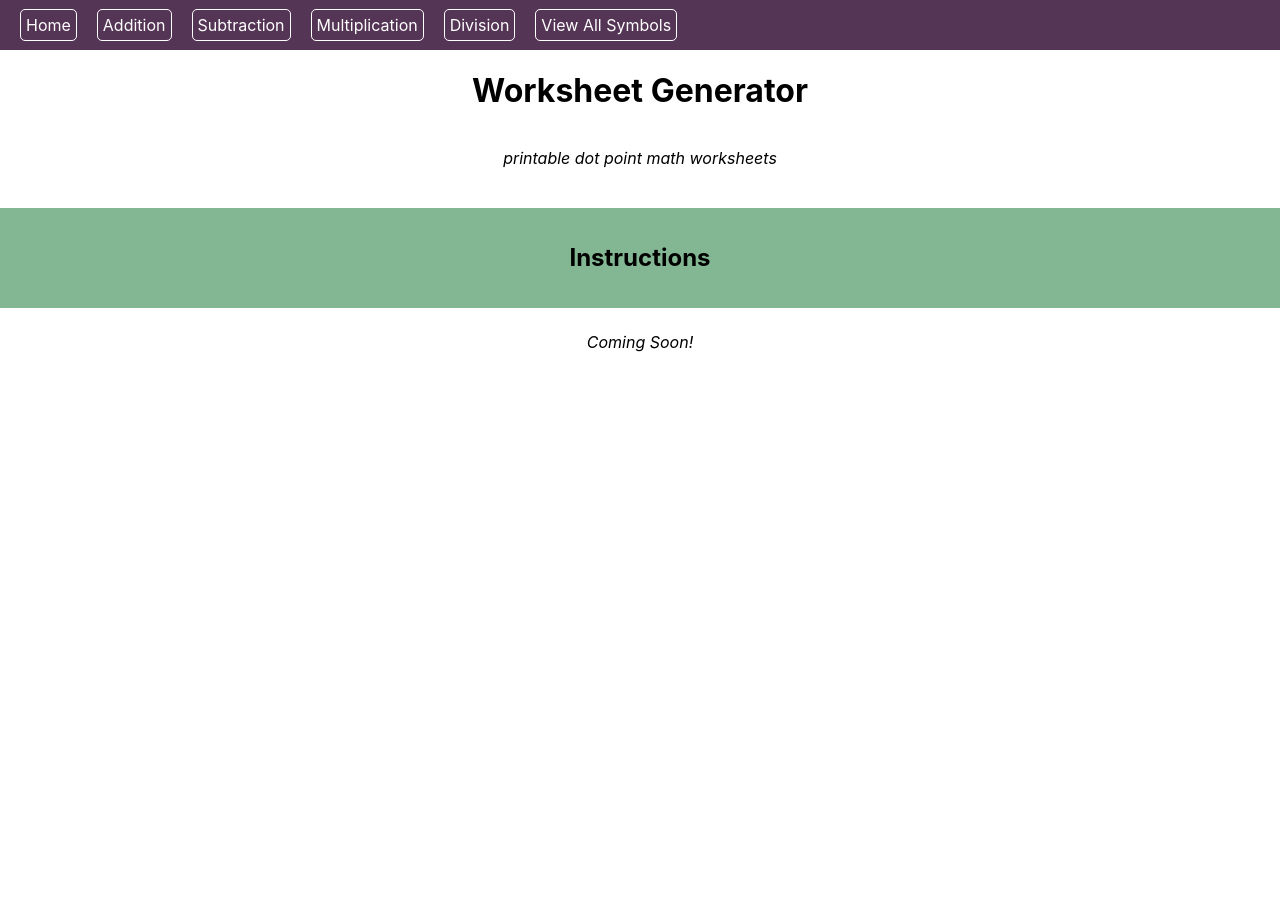
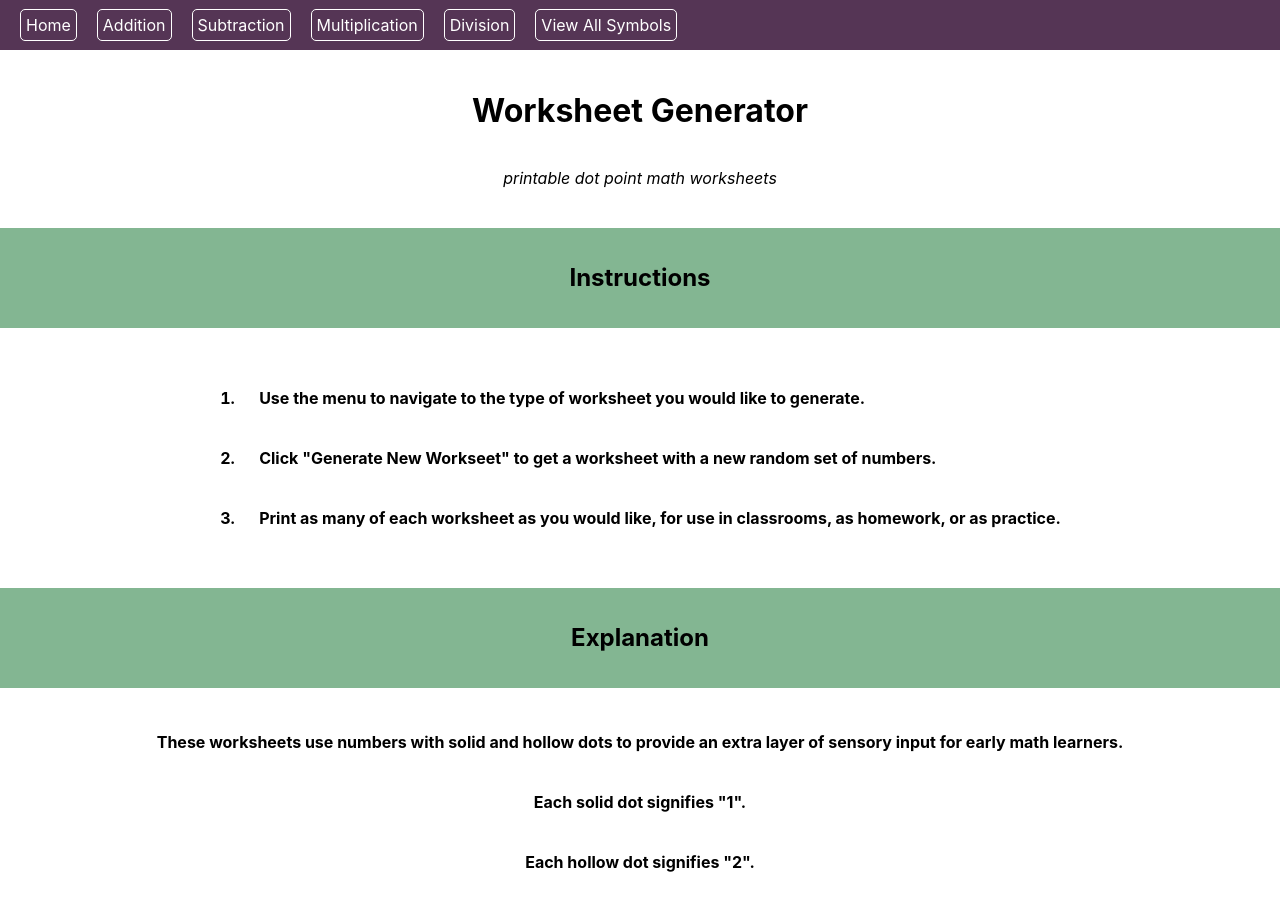
Before and after one commit to StringRays/dotpoint, a React (Create React App) app: page / in a window 1280 px wide. Shown: the top 913 px of the page. Before the commit the page ends 800 px from the top, so only its background shows below. Built offline with nearby package versions, Linux system fonts and the light colour scheme; the HTML template or start-up script is replaced by a standard one.

Commit message:
Add instruction text

```diff
--- a/src/pages/Home.tsx
+++ b/src/pages/Home.tsx
@@ -16,7 +16,8 @@ const Home = () => {
             display: 'flex',
             flexDirection: 'column',
             justifyContent: 'center',
-            alignItems: 'center' }}>
+            alignItems: 'center',
+            paddingTop: "20px" }}>
           <h1>Worksheet Generator</h1>
           <p><em>printable dot point math worksheets</em></p>
         </div>
@@ -34,7 +35,35 @@ const Home = () => {
             }}>
           <h2>Instructions</h2>
         </div>
-        <div style={{ marginTop: '24px' }}><em>Coming Soon!</em></div>
+        <div style={{ marginTop: '24px', display: "flex", flexDirection: "column", justifyContent: "center", maxWidth: "90%" }}>
+          <ol>
+            <li style={{ padding: "20px", fontWeight: "bold" }}>Use the menu to navigate to the type of worksheet you would like to generate.</li>
+            <li style={{ padding: "20px", fontWeight: "bold"  }}>Click "Generate New Workseet" to get a worksheet with a new random set of numbers.</li>
+            <li style={{ padding: "20px", fontWeight: "bold"  }}>Print as many of each worksheet as you would like, for use in classrooms, as homework, or as practice.</li>
+          </ol>
+        </div>
+        <div
+          style={{
+            display: 'flex',
+            flexDirection: 'column',
+            justifyContent: 'center',
+            alignItems: 'center',
+            height: '60px',
+            width: '100vw',
+            padding: '20px',
+            marginTop: '24px',
+            backgroundColor: '#83b692',
+            }}>
+          <h2>Explanation</h2>
+        </div>
+        <div style={{ marginTop: '24px', display: "flex", flexDirection: "column", justifyContent: "center", maxWidth: "90%", textAlign: "center", fontWeight: "bold", paddingBottom: "50px" }}>
+          <div style={{ padding: "20px" }}>These worksheets use numbers with solid and hollow dots to provide an extra layer of sensory input for early math learners.</div>
+          <div style={{ padding: "20px" }}>Each solid dot signifies "1".</div>
+          <div style={{ padding: "20px" }}>Each hollow dot signifies "2".</div>
+          <div style={{ padding: "20px", maxWidth: "80%", alignSelf: "center" }}>For many learners with dyslexia or dyscalculia (or simply those who learn best with tactile input),
+            touching the dots on the page while working through the problem can assist with full comprehension.
+          </div>
+        </div>
       </div>
     </Layout>
     )
--- a/src/pages/SingleProblemType.tsx
+++ b/src/pages/SingleProblemType.tsx
@@ -1,4 +1,4 @@
-import Worksheet from '../components/Worksheet';
+import Worksheet from '../components/WorkSheet';
 import { ProblemProps } from '../components/Problem';
 
 type ProblemTypes = 'addition' | 'subtraction' | 'multiplication' | 'division';
--- a/src/pages/Symbols.tsx
+++ b/src/pages/Symbols.tsx
@@ -29,9 +29,9 @@ const Symbols = () => {
           alignItems: 'center',
           maxWidth: '600px'
           }}>
-        <div style={{ marginTop: '10px', textAlign: 'center', padding: '10px', maxWidth: `${window.innerWidth-10}` }}><em>Ignore this random and not at all useful page, or play with clicking this button.
-          I'm mainly here because the website developer likes clicking things and resized the numbers a bunch while drawing them.
-          They haven't removed me yet and might experiment more here, so click to your heart's content! </em></div>
+        <div style={{ marginTop: '10px', textAlign: 'center', padding: '10px', maxWidth: `${window.innerWidth-10}` }}><em>This page
+          was used for development, but can also be used to look closer at the numbers at different sizes. Feel free to screenshot
+          and print the numbers for use in class projects or number learning games!</em></div>
       <div><button
         style={{ margin: "10px" }}
         onClick={changeSize}>
```
Also changed, not shown: 2 other files (tests, documents, lock files or other folders).
